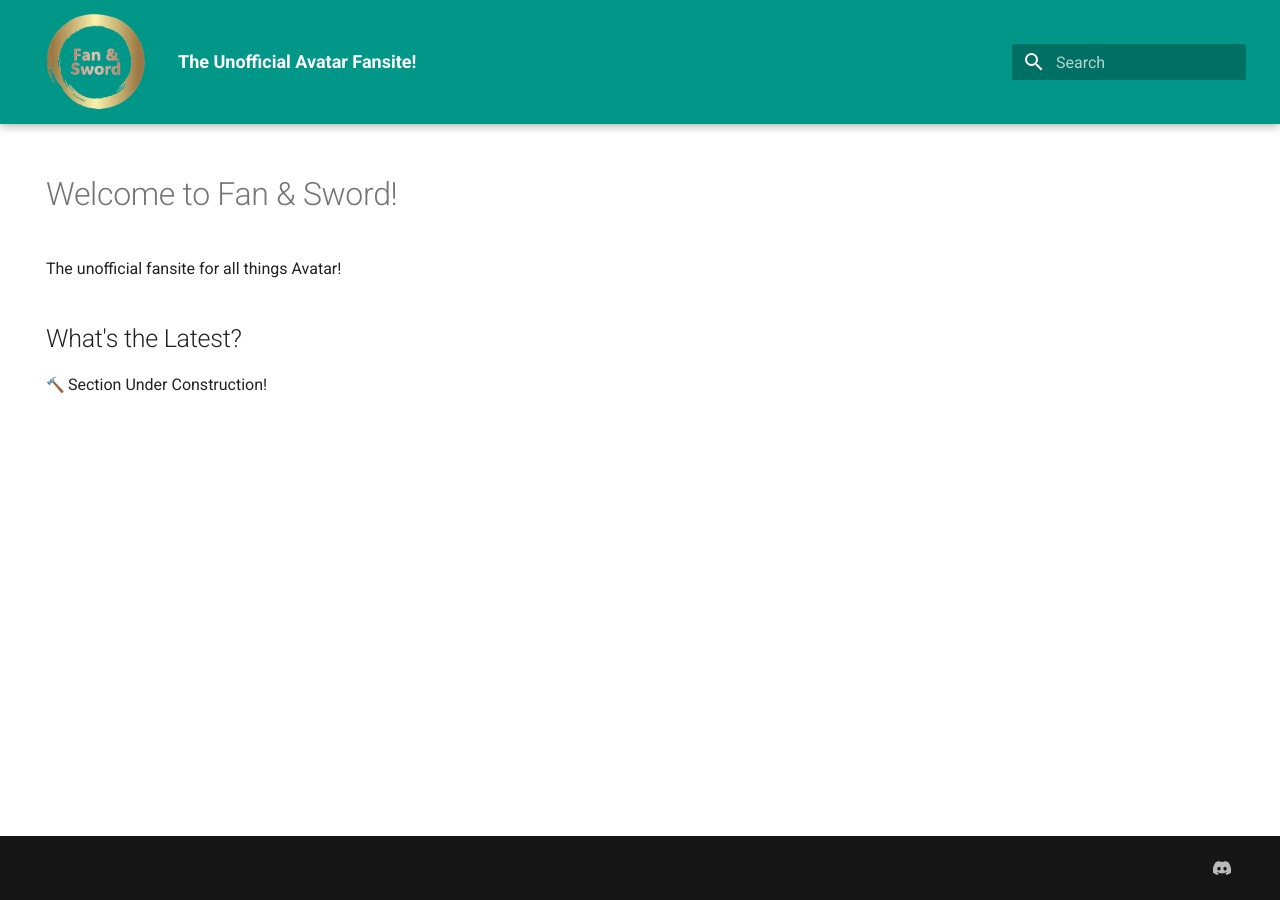
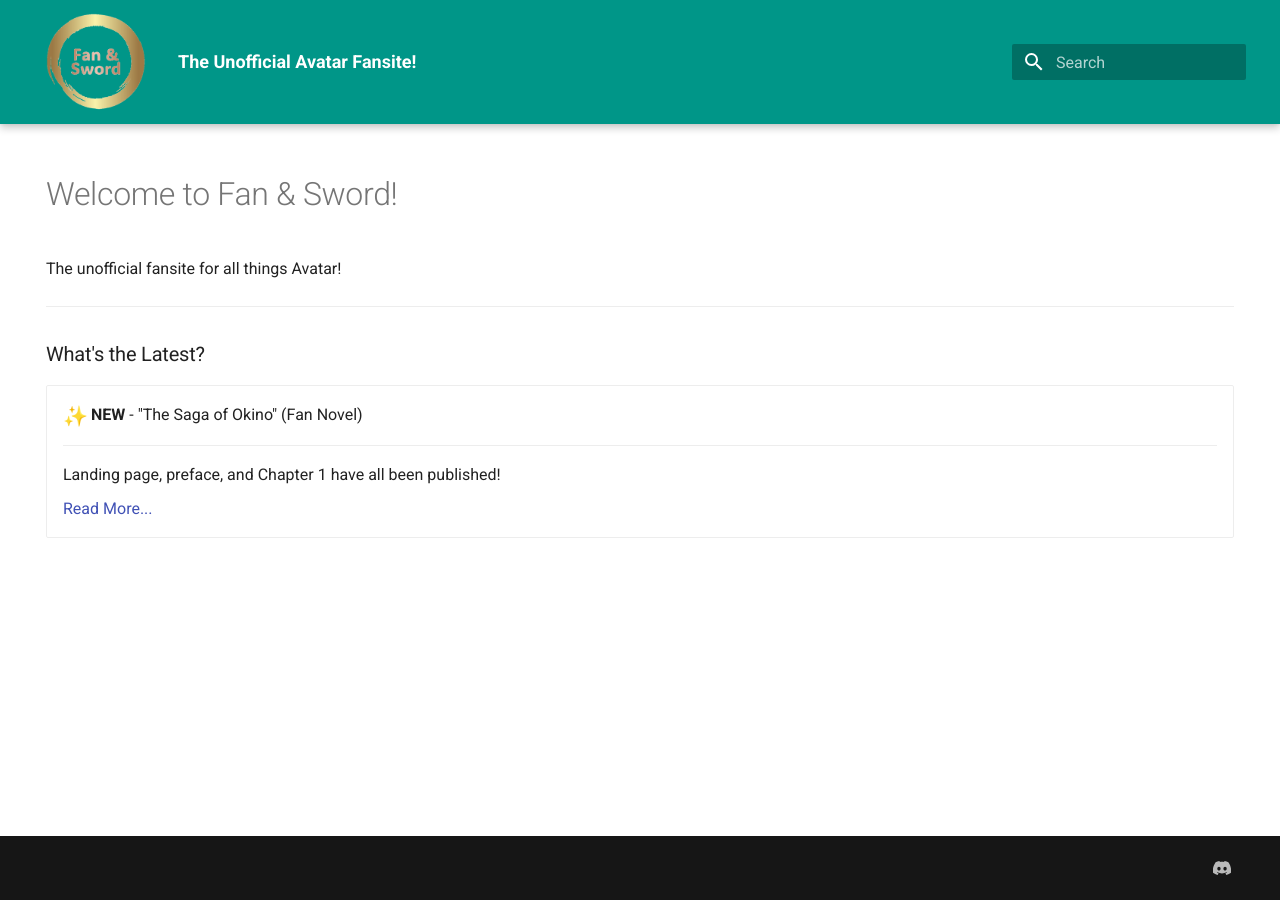
Before and after one commit to FanAndSwordGit/FanAndSwordFansite, an MkDocs documentation site: the page built from docs/index.md, in a window 1280 px wide. Built offline with MkDocs 1.6.1 and Material for MkDocs 9.7.7, drawn with Linux system fonts in a browser that asks for light colours; emoji names are drawn with the system emoji font.

Commit message:
Updated homepage, fan novel landing page, preface, chapter 1, and new badge feature!

```diff
--- a/docs/index.md
+++ b/docs/index.md
@@ -9,6 +10,18 @@ icon: fontawesome/solid/house-chimney
 
 The unofficial fansite for all things Avatar!
 
-## What's the Latest?
+---
 
-:hammer: Section Under Construction!
+### What's the Latest?
+
+<div class="grid cards" markdown>
+
+-   :sparkles:{ .lg .middle } __NEW__ - "The Saga of Okino" (Fan Novel)
+
+    ---
+
+    Landing page, preface, and Chapter 1 have all been published!
+
+    [Read More...](projects/fan-novel/index.md)
+
+</div>
--- a/mkdocs.yml
+++ b/mkdocs.yml
@@ -8,6 +8,7 @@ theme:
     scheme: fans
   language: en
   features:
+    navigation.footer
     navigation.indexes
     navigation.instant
     navigation.instant.progress
@@ -22,6 +23,7 @@ plugins:
       authors_file: "{blog}/.authors.yml"
   - search
   - tags
+  - badges
 markdown_extensions:
   - admonition
   - attr_list
@@ -57,5 +59,9 @@ nav:
     - blog/index.md
   - Projects:
     - projects/index.md
+    - Fan Novel:
+      - projects/fan-novel/index.md
+      - projects/fan-novel/preface.md
+      - projects/fan-novel/chapter-1.md
   - About:
     - about/index.md
```
Also changed, not shown: other parts of docs/index.md (+1 -0 lines), docs/about/index.md (+1 -0 lines), docs/blog/index.md (+2 -0 lines), docs/projects/fan-novel/chapter-1.md (added, +88 -0 lines), docs/projects/fan-novel/index.md (added, +26 -0 lines), docs/projects/fan-novel/preface.md (added, +19 -0 lines), docs/projects/index.md (+3 -4 lines), 1 other file.
